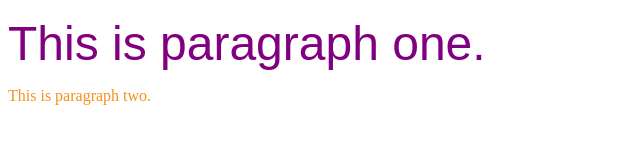
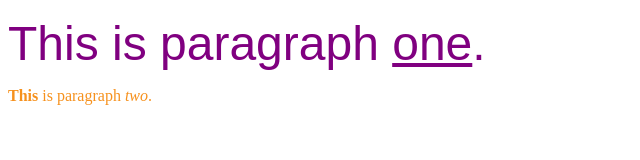
Before and after one commit to Ddenney2/HTML_CSS_Projects, a plain HTML site: page Basic_HTML_and_Javascript_1/Basic_HTML_1.html in a window 1280 px wide. Shown: the full height of the page, 0-640 px from the left. Drawn offline with Linux system fonts and the light colour scheme.

Commit message:
Added tags
Added bold, italic and underline tags.

```diff
--- a/Basic_HTML_and_Javascript_1/Basic_HTML_1.html
+++ b/Basic_HTML_and_Javascript_1/Basic_HTML_1.html
@@ -2,7 +2,7 @@
 <html>
 <script src="Basic_JavaScript_1.js"></script>
  <body>
-  <p><font color="purple" face="Arial" size="12px">This is paragraph one.</font></p>
-  <p><font color="F6911D">This is paragraph two.</font></p>
+  <p><font color="purple" face="Arial" size="12px">This is paragraph <u>one</u>.</font></p>
+  <p><font color="F6911D"><b>This</b> is paragraph <i>two</i>.</font></p>
   </body>
 </html>
```
